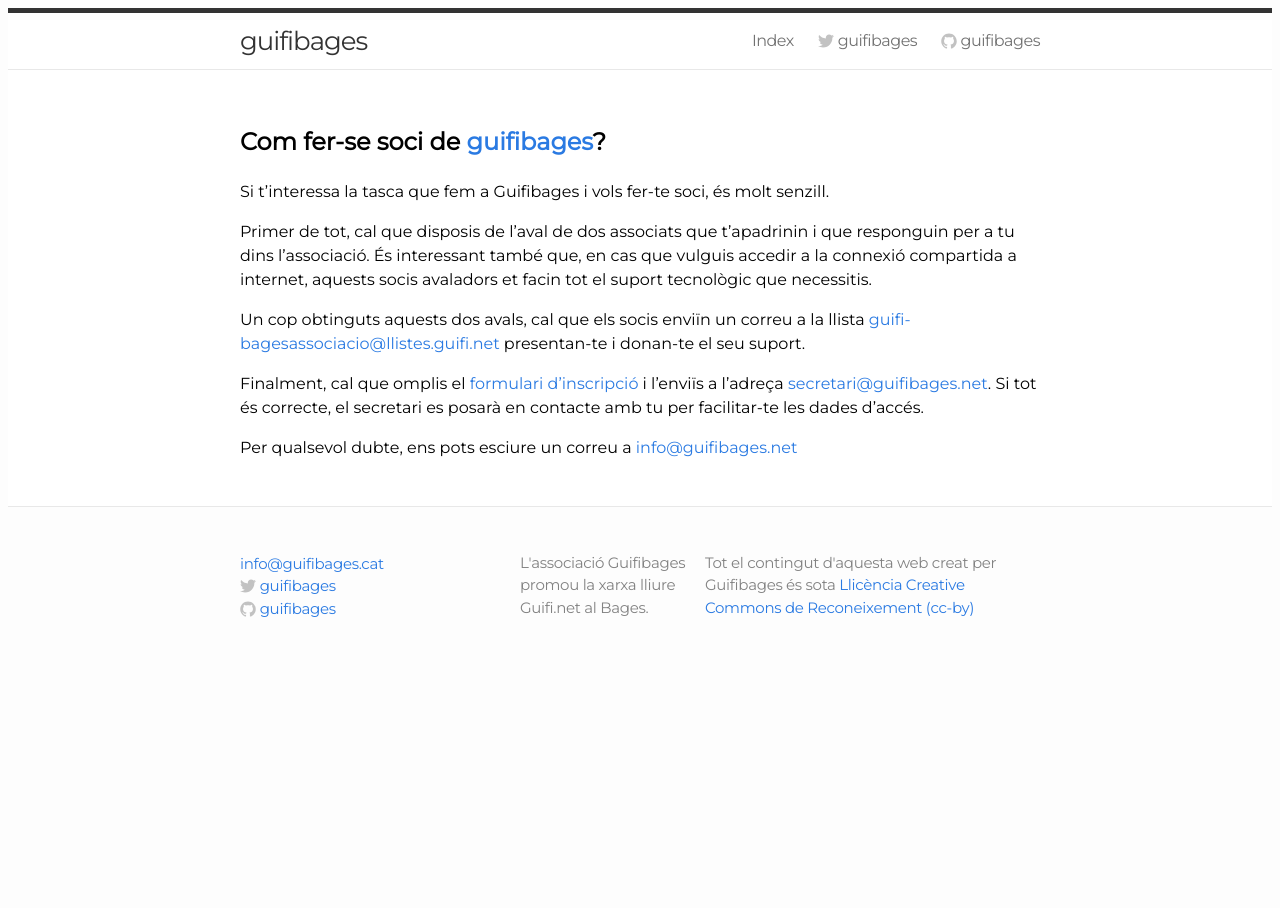
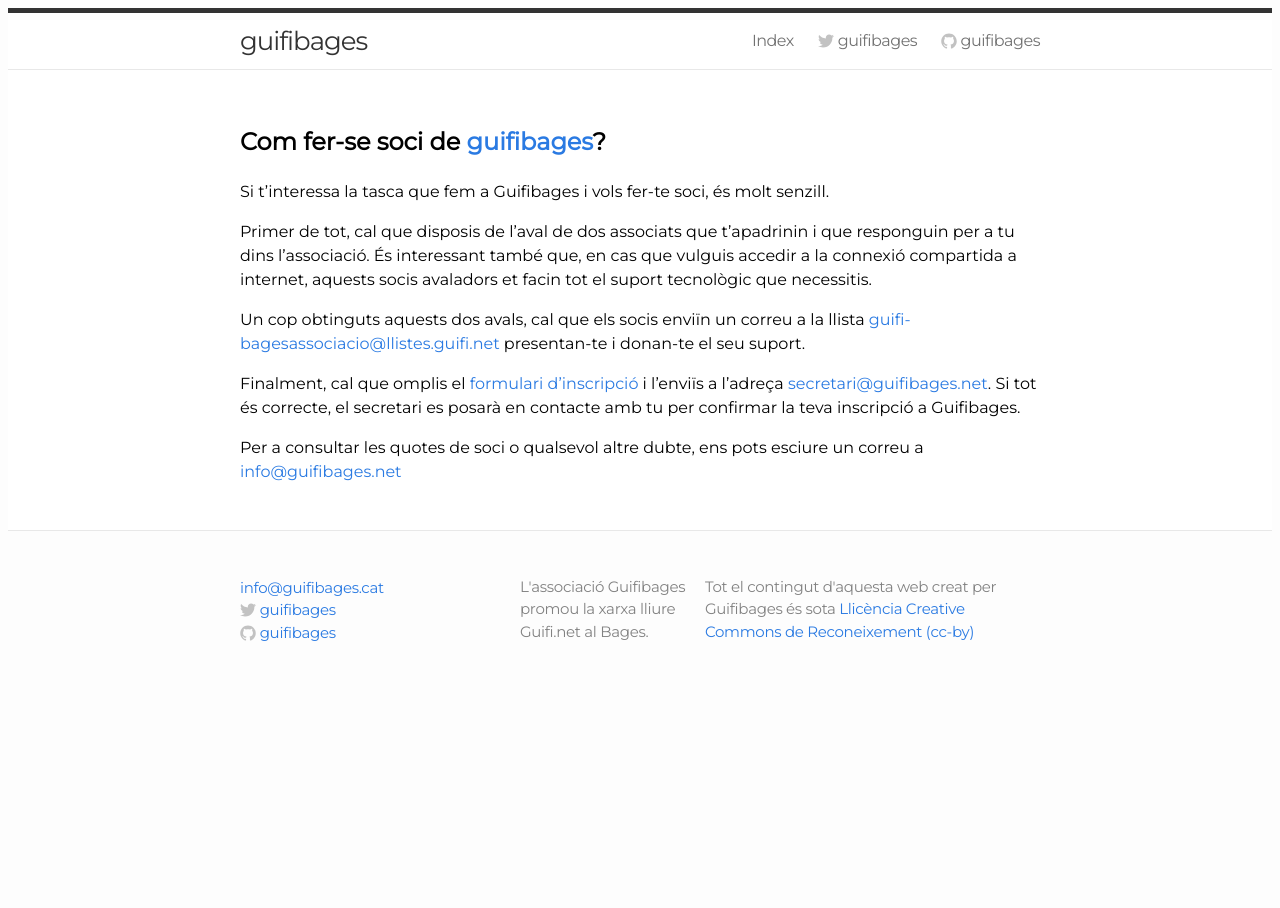
Before and after one commit to guifibages/guifibages.github.io, a Jekyll site: the page built from doc/soci/index.md, in a window 1280 px wide. Built offline with Jekyll 4.4.1, drawn with Linux system fonts in a browser that asks for light colours.

Commit message:
Update index.md

```diff
--- a/doc/soci/index.md
+++ b/doc/soci/index.md
@@ -11,6 +11,6 @@
 
 Un cop obtinguts aquests dos avals, cal que els socis enviïn un correu a la llista [guifi-bagesassociacio@llistes.guifi.net](mailto:guifi-baegsassociacio@llistes.guifi.net) presentan-te i donan-te el seu suport.
 
-Finalment, cal que omplis el [formulari d'inscripció](/files/associacio/FormulariAltaSoci.pdf) i l'enviïs a l'adreça [secretari@guifibages.net](mailto:secretari@guifibages.net). Si tot és correcte, el secretari es posarà en contacte amb tu per facilitar-te les dades d'accés.
+Finalment, cal que omplis el [formulari d'inscripció](/files/associacio/FormulariAltaSoci.pdf) i l'enviïs a l'adreça [secretari@guifibages.net](mailto:secretari@guifibages.net). Si tot és correcte, el secretari es posarà en contacte amb tu per confirmar la teva inscripció a Guifibages.
 
-Per qualsevol dubte, ens pots esciure un correu a [info@guifibages.net](mailto:info@guifibages.net)
+Per a consultar les quotes de soci o qualsevol altre dubte, ens pots esciure un correu a [info@guifibages.net](mailto:info@guifibages.net)
```
